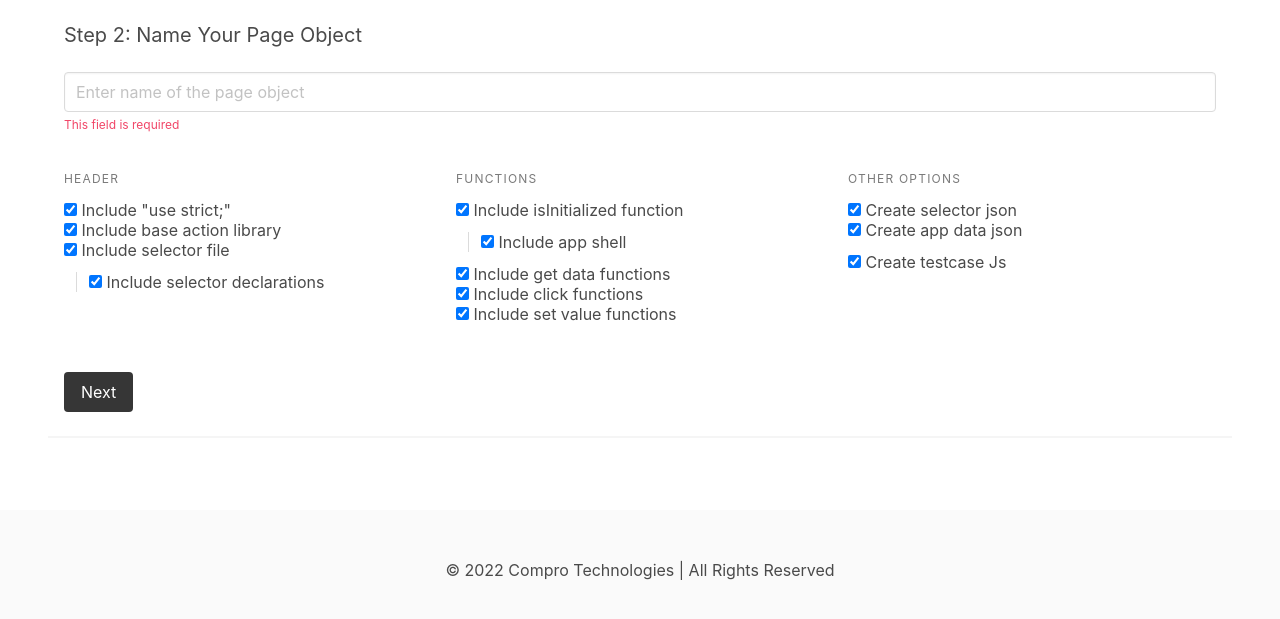
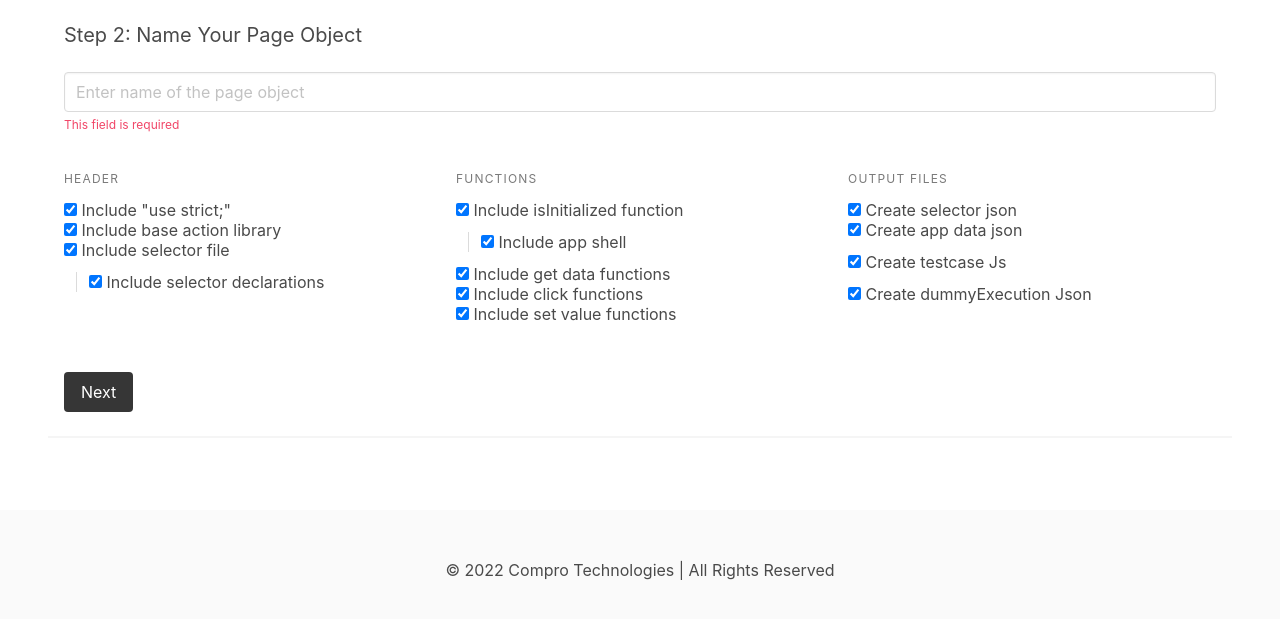
Before and after one commit to Rupsi1234/PageObjectGenerator, a website: page pageObject.html in a window 1280 px wide. Shown: the part 185-804 px from the top of the page. Drawn offline with nearby package versions, Linux system fonts and the light colour scheme.

Commit message:
commit update

```diff
--- a/pageObject.html
+++ b/pageObject.html
@@ -257,7 +257,7 @@
         <div class="column">
           <aside class="menu">
             <p class="menu-label">
-              Other Options
+              Output Files
             </p>
             <ul class="menu-list">
               <li>
@@ -284,6 +284,14 @@
                     <label class="checkbox">
                       <input name="testcaseJs" type="checkbox" value="testcaseJs" checked>
                       Create testcase Js
+                    </label>
+                  </div>
+                </div>
+                <div class="field">
+                  <div class="control">
+                    <label class="checkbox">
+                      <input name="dummyExecutionJson" type="checkbox" value="dummyExecutionJson" checked>
+                      Create dummyExecution   Json
                     </label>
                   </div>
                 </div>
```
Also changed, not shown: form.js (+9 -4 lines).
